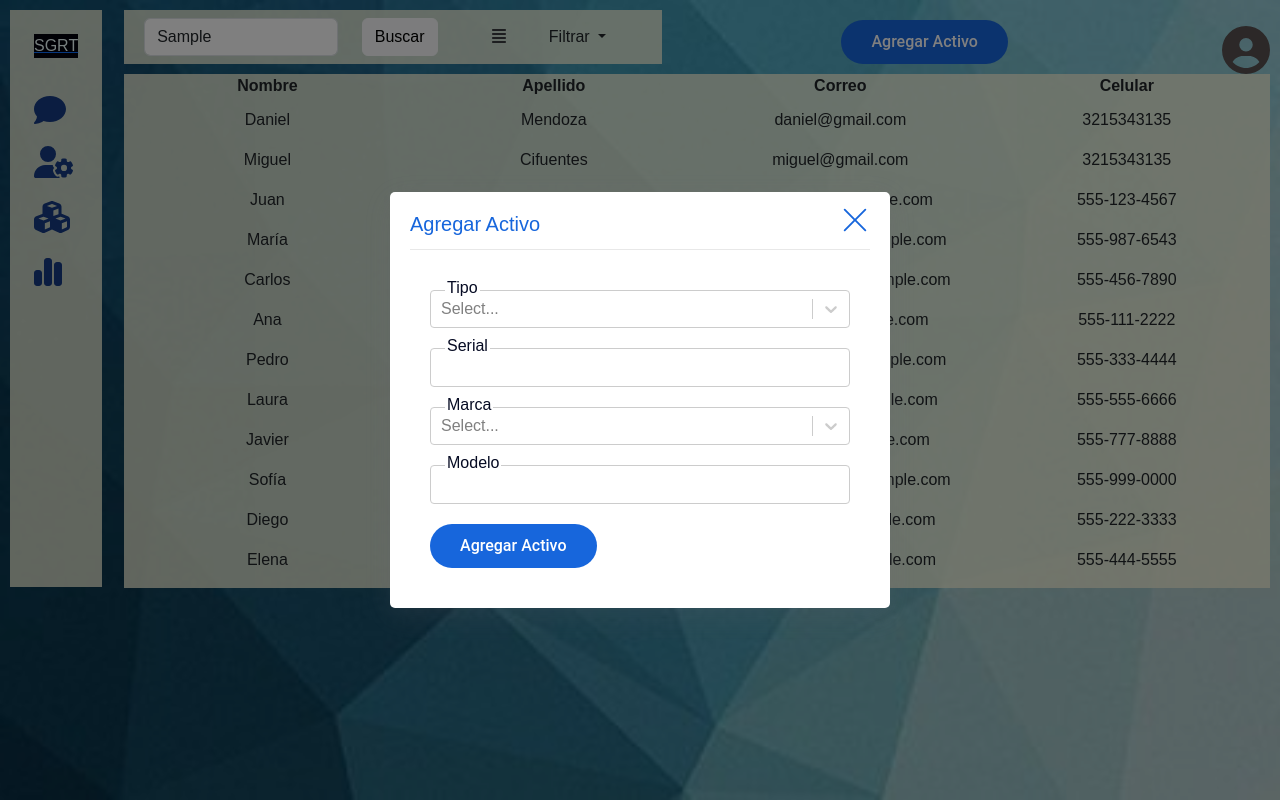
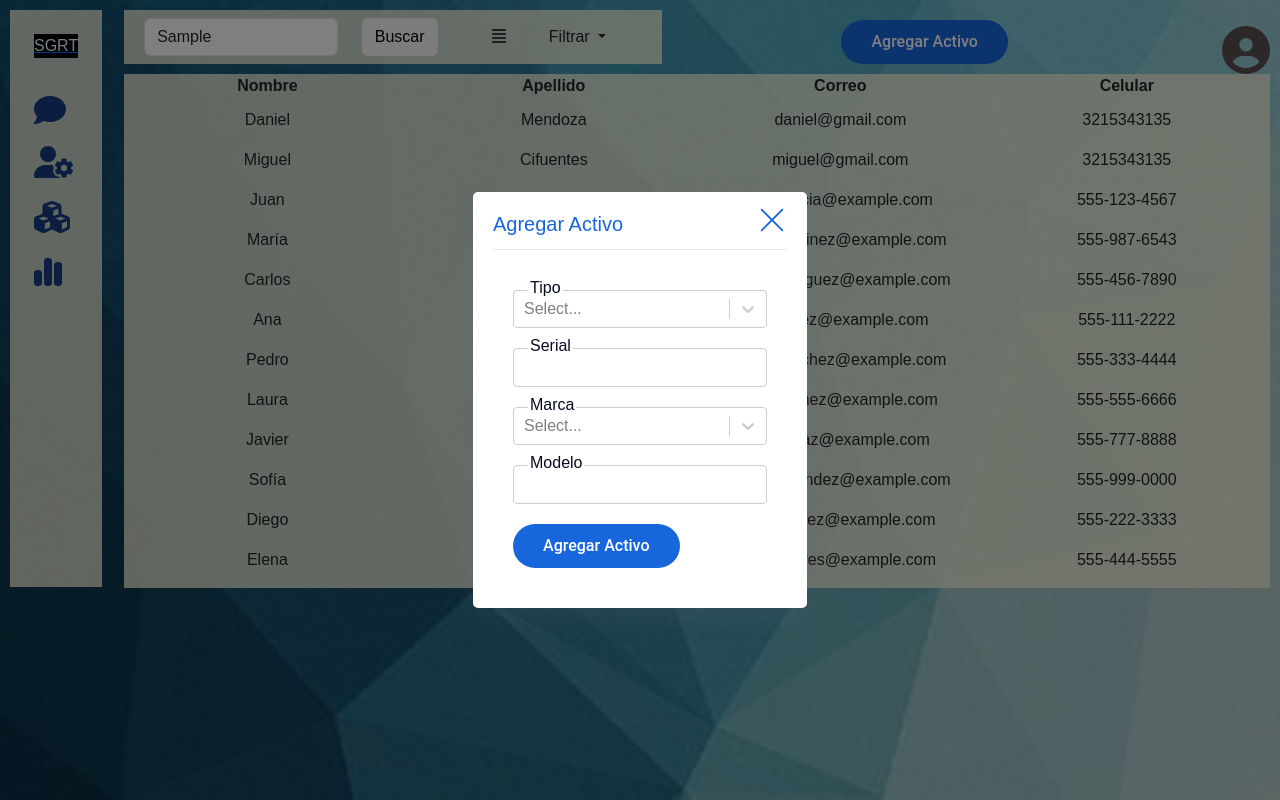
Before and after one commit to fredy100100/ProyectoSGRT, a React (Create React App) app: page /Inventario in a window 1280 px wide. Both pictures are taken after typing "Sample" into the empty fields and a click on the button "Agregar Activo". Built offline with nearby package versions, Linux system fonts and the light colour scheme.

Commit message:
Formulario activos 90%

```diff
--- a/src/Componentes/Inventario.js
+++ b/src/Componentes/Inventario.js
@@ -12,7 +12,7 @@ import { Form } from "./shared/Form/Form";
 import { tipoactivo } from "./InventarioX/tipoactivo";
 import { useForm } from "react-hook-form";
 import { Header } from "./Home/Header";
-import { Table } from "./shared/table/Table";
+import { Table } from "./shared/table/table";
 
 export const Inventario = () => {
   const [estadoModal1, cambiarEstadoModal1] = useState(false);
@@ -55,6 +55,9 @@ export const Inventario = () => {
                 >
                   Tipo
                 </SelectX>
+                {
+                  errors.tipoactivo && <span>{errors.tipoactivo.message}</span>
+                }
                 <InputX
                   type={"text"}
                   nombre="serialactivo"
@@ -66,6 +69,9 @@ export const Inventario = () => {
                 >
                   Serial
                 </InputX>
+                {
+                  errors.serialactivo && <span>{errors.serialactivo.message}</span>
+                }
                 <SelectX
                   options={mock}
                   name="marcaactivo"
@@ -78,6 +84,9 @@ export const Inventario = () => {
                 >
                   Marca
                 </SelectX>
+                {
+                  errors.marcaactivo && <span>{errors.marcaactivo.message}</span>
+                }
                 <InputX
                   type={"text"}
                   nombre="modeloactivo"
@@ -89,11 +98,17 @@ export const Inventario = () => {
                 >
                   Modelo
                 </InputX>
+                {
+                  errors.modeloactivo && <span>{errors.modeloactivo.message}</span>
+                }
+                <div className="boton-agregar">
                 <BotonX type="submit">Agregar Activo</BotonX>
+                </div>
+
               </Form>
             </Contenido>
           </ModalX>
-          <BotonX onClick={() => cambiarEstadoModal1(!estadoModal1)}>Agregar Activo</BotonX>
+          <BotonX  onClick={() => cambiarEstadoModal1(!estadoModal1)}>Agregar Activo</BotonX>
           <Section />
         </div>
         <div className="table-content">
@@ -106,7 +121,6 @@ export const Inventario = () => {
 
 const Contenido = styled.div`
   display: flex;
-  flex-direction: column;
-  gap: 20px;
+  gap: 10px;
   margin: 20px;
 `;
--- a/src/Componentes/Usuarios/Usuarios.js
+++ b/src/Componentes/Usuarios/Usuarios.js
@@ -4,7 +4,7 @@ import { Section } from "../Section";
 import "./usuarios.css";
 // import Table from 'react-bootstrap/Table';
 import { Header } from "../Home/Header";
-import { Table } from "../shared/table/Table";
+import { Table } from "../shared/table/table";
 
 export const Usuarios = () => {
   return (
--- a/src/Componentes/inventario.css
+++ b/src/Componentes/inventario.css
@@ -19,3 +19,13 @@
 .header-inv-container {
     max-width: 550px;
 }
+
+span {
+    display:block;
+    color: tomato;
+    font-size: small;
+  }
+
+ .boton-agregar {
+    margin-top: 20px;
+ }
--- a/src/Componentes/shared/Input/InputX.css
+++ b/src/Componentes/shared/Input/InputX.css
@@ -1,7 +1,7 @@
 
 .Input-container {
     position: relative;
-    margin: 20px 0;
+    margin: 20px 0 0;
   }
 
   .Input-container input {
@@ -32,10 +32,3 @@
     background: #fff;
     padding: 0 2px;
   }
-
-  input:-internal-autofill-selected {
-    appearance: menulist-button;
-    background-image: none !important;
-    background-color: white;
-    color: fieldtext !important;
-}
--- a/src/Componentes/shared/ModalX/ModalX.js
+++ b/src/Componentes/shared/ModalX/ModalX.js
@@ -45,8 +45,7 @@ const Overlay = styled.div`
 `;
 
 const ContenedorModal = styled.div`
-  width: 500px;
-  height: 100px;
+  width: fit-content;
   background: #fff;
   position: relative;
   border-radius: 5px;
--- a/src/Componentes/shared/SelectX/Select.css
+++ b/src/Componentes/shared/SelectX/Select.css
@@ -1,6 +1,6 @@
 .SelectX-container {
     position: relative;
-    margin: 20px 0;
+    margin: 20px 0 0;
 }
 
 .SelectX-container label {
```
